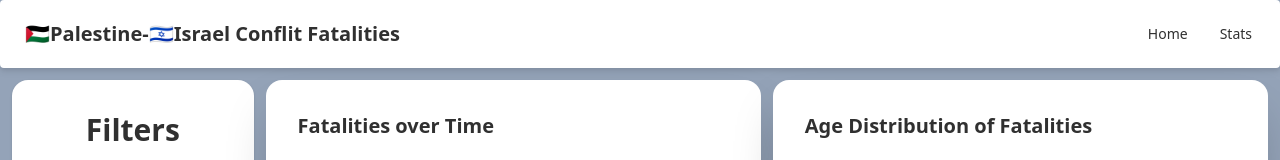
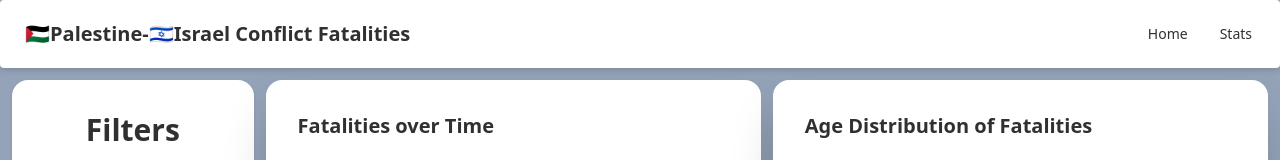
Before and after one commit to v1centebarros/mei-vi-p1, a React (Vite) app: page / in a window 1280 px wide. Shown: the top 160 px of the page. Built offline with nearby package versions, Linux system fonts and the light colour scheme; no server answers.

Commit message:
Canadian fix

```diff
--- a/src/components/navbar/navbar.jsx
+++ b/src/components/navbar/navbar.jsx
@@ -3,7 +3,7 @@
 export const Navbar = (props) => {
   return <div className="navbar bg-base-100 rounded drop-shadow-md">
     <div className={"flex-1"}>
-      <a className="btn btn-ghost normal-case text-xl">🇵🇸Palestine-🇮🇱Israel Conflit Fatalities </a>
+      <a className="btn btn-ghost normal-case text-xl">🇵🇸Palestine-🇮🇱Israel Conflict Fatalities </a>
     </div>
     <div className="flex-none">
       <ul className="menu menu-horizontal px-1">
```
